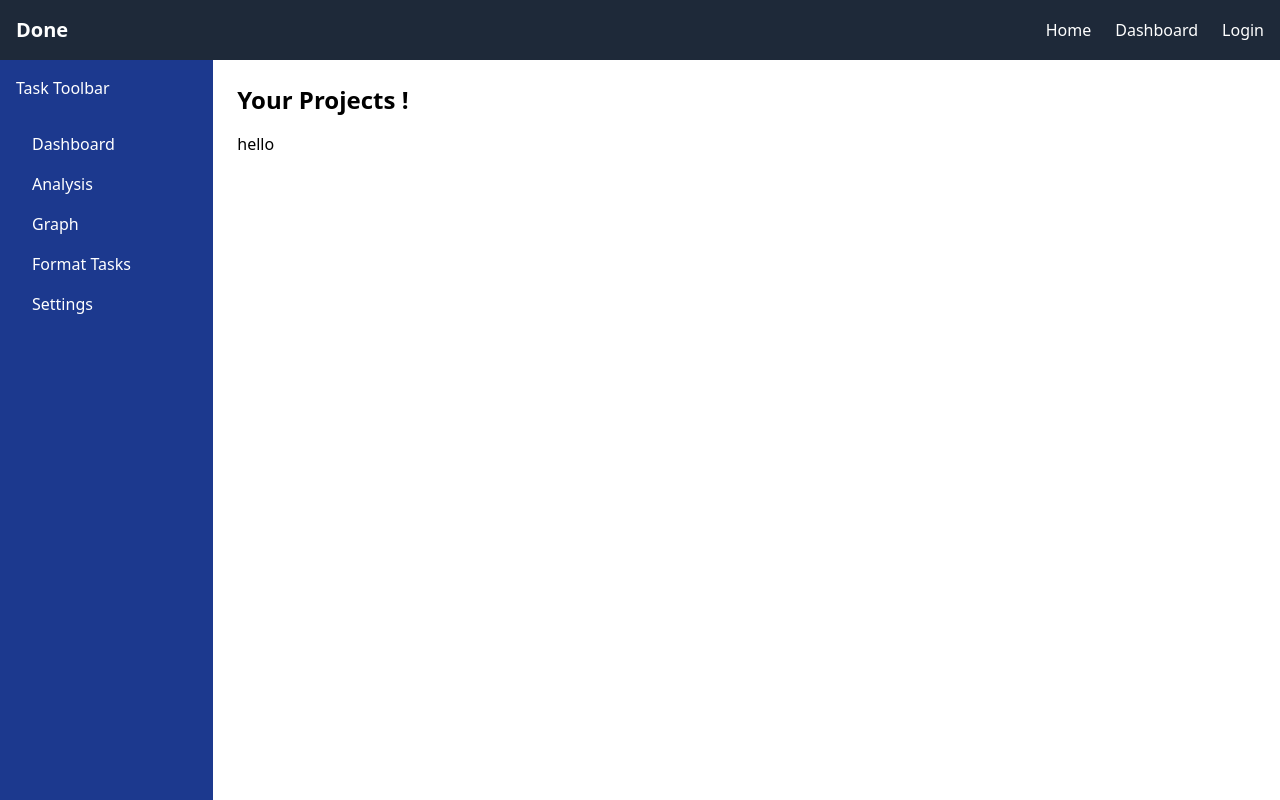
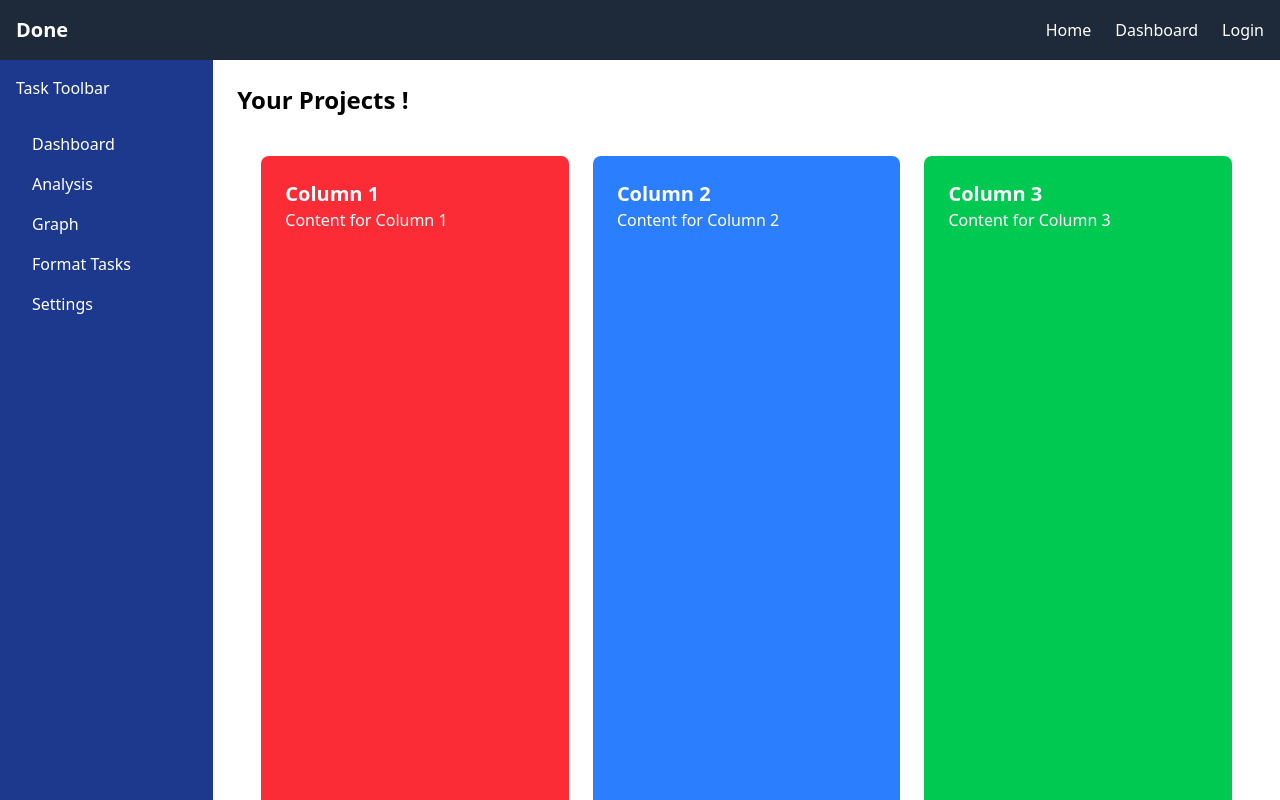
Before and after one commit to Mukunthan-A-R/doneit-client, a React (Vite) app: page /tasks in a window 1280 px wide. Shown: the top 800 px of the page. Built offline with nearby package versions, Linux system fonts and the light colour scheme.

Commit message:
TaskCardHolder structure

```diff
--- /dev/null
+++ b/src/components/TaskCardHolder.jsx
@@ -0,0 +1,22 @@
+import React from "react";
+
+const TaskCardHolder = () => {
+  return (
+    <div className="grid grid-cols-1 sm:grid-cols-3 gap-6 p-6 h-screen overflow-y-auto">
+      <div className="bg-red-500 text-white p-6 rounded-lg">
+        <h2 className="text-xl font-semibold">Column 1</h2>
+        <p>Content for Column 1</p>
+      </div>
+      <div className="bg-blue-500 text-white p-6 rounded-lg">
+        <h2 className="text-xl font-semibold">Column 2</h2>
+        <p>Content for Column 2</p>
+      </div>
+      <div className="bg-green-500 text-white p-6 rounded-lg">
+        <h2 className="text-xl font-semibold">Column 3</h2>
+        <p>Content for Column 3</p>
+      </div>
+    </div>
+  );
+};
+
+export default TaskCardHolder;
--- a/src/pages/TaskDashboard.jsx
+++ b/src/pages/TaskDashboard.jsx
@@ -1,5 +1,6 @@
 import React from "react";
 import TaskToolbar from "../components/TaskToolbar";
+import TaskCardHolder from "../components/TaskCardHolder";
 
 const TaskDashboard = () => {
   return (
@@ -11,7 +12,7 @@ const TaskDashboard = () => {
 
       <div className="w-full lg:w-5/6 bg-white p-6">
         <h1 className="text-2xl font-semibold pb-4">Your Projects !</h1>
-        <p>hello</p>
+        <TaskCardHolder></TaskCardHolder>
       </div>
     </div>
   );
```
